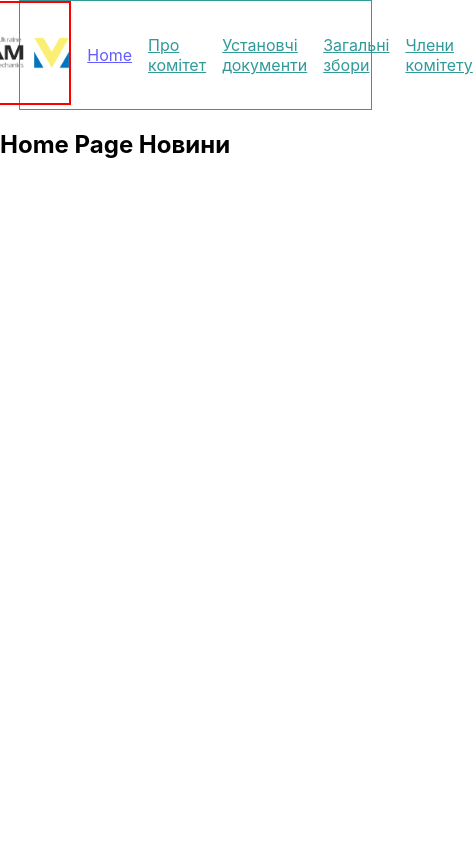
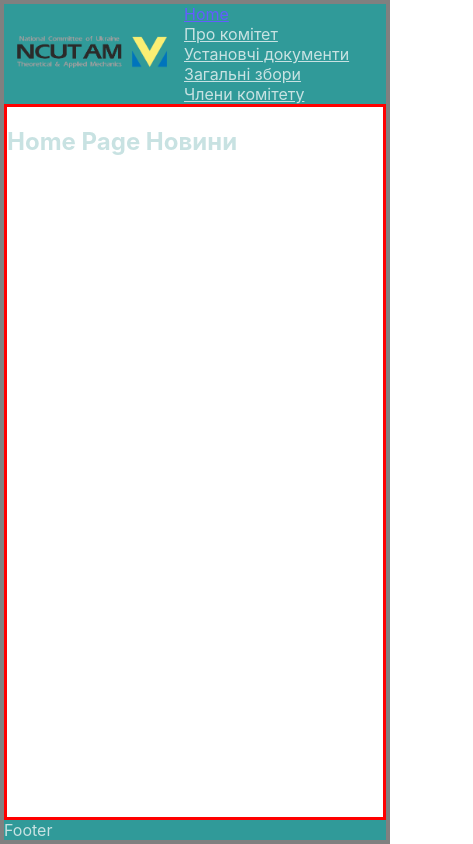
Before and after one commit to Pasha147/inmech, a React (Create React App) app: page / in a window 390 px wide. Shown: the whole page, 473 px wide, since content can reach past the window. Built offline with nearby package versions, Linux system fonts and the light colour scheme.

Commit message:
Added CSS media queries

```diff
--- a/public/index.html
+++ b/public/index.html
@@ -9,7 +9,7 @@
       name="description"
       content="Web site created using create-react-app"
     />
-    <link rel="apple-touch-icon" href="%PUBLIC_URL%/logo192.png" />
+    <!-- <link rel="apple-touch-icon" href="%PUBLIC_URL%/logo192.png" /> -->
     <!--
       manifest.json provides metadata used when your web app is installed on a
       user's mobile device or desktop. See https://developers.google.com/web/fundamentals/web-app-manifest/
--- a/src/App.css
+++ b/src/App.css
@@ -1,35 +1,95 @@
+:root {
+  --green-500: #5fc7c5;
+  --green-600: #309a99;
+  --green-100: #c8e2e2;
 
-:root {
+  --primary-500: #645cff;
+}
+* {
+  box-sizing: border-box;
+  color: var(--green-100);
+}
 
- --green-600: #309a99;
- --primary-500: #645cff;
+html {
+  /* height: 100vh; */
+}
+
+body {
+  /* height: 100%; */
+  /* width: 100%; */
+  /* background-color: rgb(210, 250, 237); */
+  /* border: #645cff 3px solid; */
+}
+.appCont {
+  max-width: 1024px;
+  min-height: 100vh;
+  width: 100vw;
+  display: inline-block;
+  height: 100%;
+  border: 4px gray solid;
+  display: flex;
+  flex-direction: column;
+  height: 100%;
 }
 
 .navbar {
-  width: 90vw;
-  max-width: var(--max-width);
-  margin: 0 auto;
   display: flex;
-  gap: 1rem;
-  border: 1px solid #309a99 ;
-  display: flex;
-  justify-content: center;
+  justify-content: flex-start;
   align-items: center;
+  background-color: var(--green-600);
+}
+.logoDiv {
+  width: 10rem;
+  padding: 5px;
+  height: 100%;
 
+  margin: 0 0.5rem 0 0.5rem;
+}
+.logo {
+  width: 100%;
 }
 
-.logo{
-  height: 100px;
-  width: 150px;
-  border: 2px solid red;
- object-fit: contain;
-
+.navLinks {
+  width: 50%;
+  display: flex;
+  flex-direction: column;
 }
 
+.article {
+  border: 3px solid red;
+  flex: 1 1 auto;
+  background-color: white;
+}
+.footer {
+  /* border: 1px goldenrod solid; */
+  background-color: #309a99;
+}
+
+.link,
+.active
+ {
+  margin:  0 0.25rem;
+ }
 .link {
-  color: var(--green-600);
+  color: var(--green-100);
 }
 
 .active {
   color: var(--primary-500);
 }
+
+@media screen and (min-width: 650px) {
+  .navLinks {
+    flex-direction: row;
+    flex: 1 1 auto;
+    justify-content: space-around;
+  }
+  .logoDiv {
+    width: 15rem;
+    }
+}
+@media screen and (min-width: 800px) {
+    .logoDiv {
+    width: 25rem;
+    }
+}
--- a/src/Components/Home.js
+++ b/src/Components/Home.js
@@ -4,6 +4,7 @@ const Home = () => {
   return (
     <section className='section'>
       <h2>Home Page Новини</h2>
+
     </section>
   );
 };
--- a/src/Components/Navbar.js
+++ b/src/Components/Navbar.js
@@ -6,7 +6,7 @@ const Navbar = () => {
       <div className="logoDiv">
         <img className="logo" src="./img/logo.png" alt="Logo"></img>
       </div>
-
+      <div className="navLinks">
         <NavLink
           to="/"
           className={({ isActive }) => (isActive ? "link active" : "link")}
@@ -41,6 +41,7 @@ const Navbar = () => {
         >
           Члени комітету
         </NavLink>
+      </div>
     </nav>
   );
 };
--- a/src/Components/SharedLayout.js
+++ b/src/Components/SharedLayout.js
@@ -4,8 +4,15 @@ import Navbar from './Navbar';
 const SharedLayout = () => {
   return (
     <>
+    <div className='appCont'>
       <Navbar />
-      <Outlet />
+      <div className='article'>
+        <Outlet />
+      </div>
+      <div className='footer'>
+        Footer
+      </div>
+    </div>
 
     </>
   );
```
Also changed, not shown: public/logo192.png (added). Lines whose indentation alone changed are shown as unchanged.
